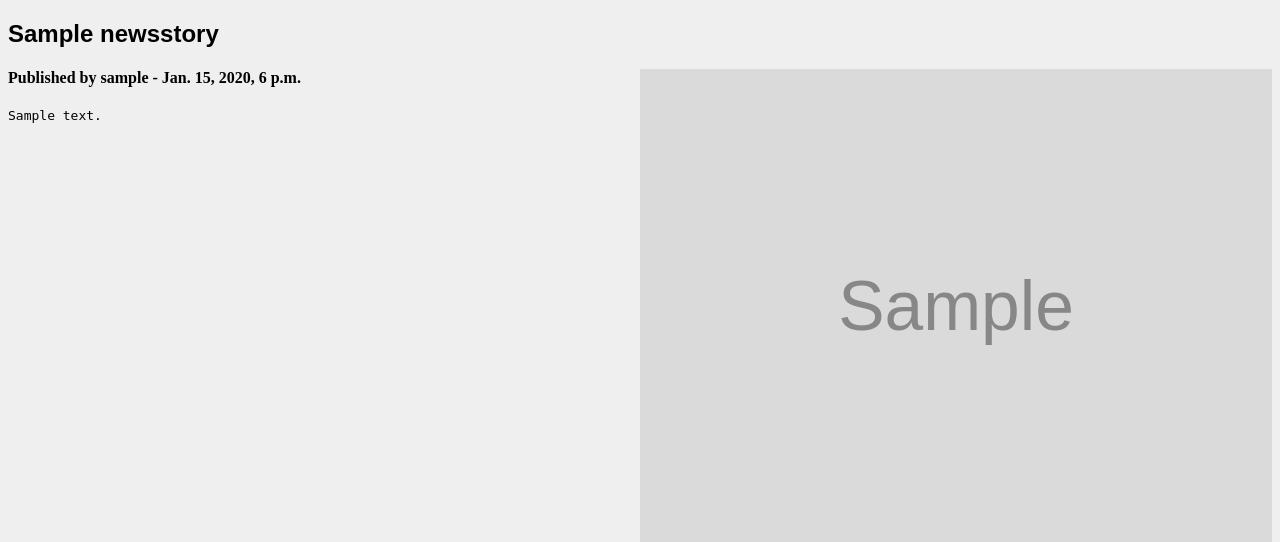
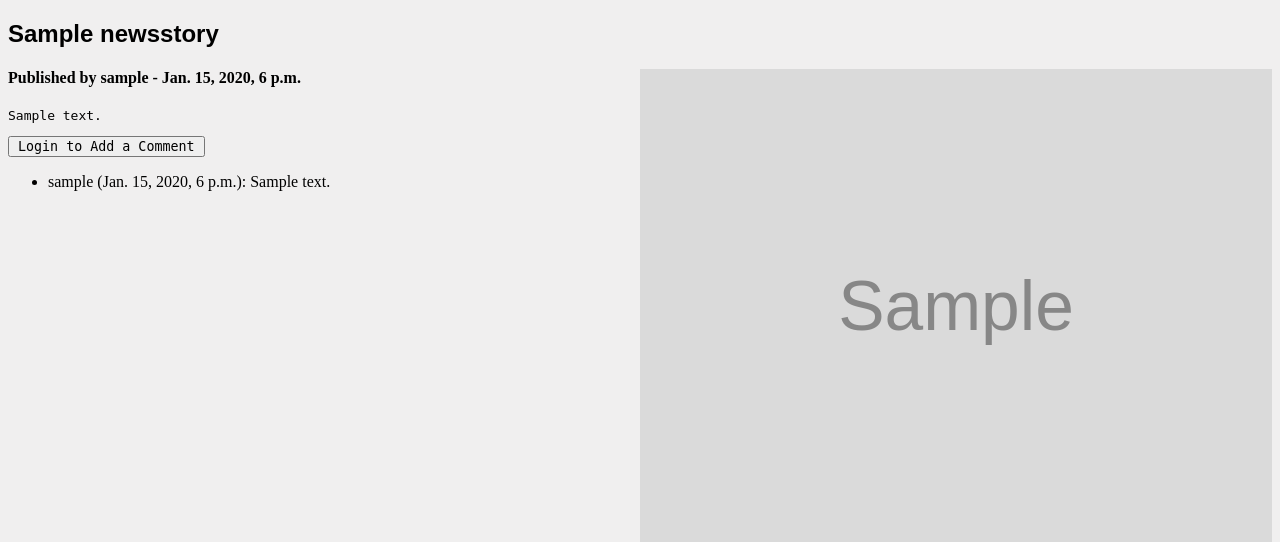
Before and after one commit to SheCodesAus/she-codes-django-news-project-Ms-KL, a Django app: page /news/1/ in a window 1280 px wide. Shown: the part 87-629 px from the top of the page. Run offline with Django 4.2, Linux system fonts and the light colour scheme; tables that the repository leaves empty hold one stand-in row (values such as "Sample post"); grey boxes marked "Sample" are stand-in pictures; parts of the project's set-up code (start-up, migrations or seed data) failed here and were passed over; some web fonts are replaced.

Commit message:
story.html - added clarification and notes on project

```diff
--- a/she_codes_news/news/templates/news/story.html
+++ b/she_codes_news/news/templates/news/story.html
@@ -1,28 +1,85 @@
-<!-- NEWS SETUP Step 13: Style the story page -->
 {% extends "base.html" %}
+
 {% load static %}
 {% block stylesheets %}
 <link rel="stylesheet" type="text/css" href="{% static 'news/styles.css' %}">
 {% endblock %}
+
 {% block content %}
 
+<!-- STORY BLOCK -->
+<!-- DO: add clickable author link-->
 <div id="story-wrapper">
     <h2>{{ story.title }}</h2>
     <div id="story-content">
-        <!-- <img src="{% static '/news/images/placeholder-5.jpg' %}"> -->
-        <!-- <img src="{% static '/news/images/ollie.jpg' %}"> -->
         <img src="{{ story.image_field }}">
         <h4>Published by {{ story.author }} - {{ story.pub_date }}</h4>
         {{ story.content|linebreaks }}
     </div>
+</div>
 
+<!-- ADD COMMENT BLOCK -->
+    <div id="comment-wrapper">
+        {% if request.user.is_authenticated %}
+        <div>
+            <form method="POST" action="{{ form_action }}">
+                {% csrf_token %}
+                {{ form.as_p }}
+                <button type="submit">Add Comment</button>
+            </form>
         </div>
+        <p><a href="{% url 'news:addComment' story.id %}">Add a Comment</a></p>
+        {% else %}
+            <button><a href="{% url 'login' %}">Login to Add a Comment</a></button>
+        {% endif %}
+
+<!-- EXISTING COMMENT BLOCK -->
+<!-- DO: add clickable author link-->
+    <ul>
+    {% for comment in story.comments.all %}
+        <li>{{ comment.author.username }} ({{comment.created_at}}): {{ comment.content }}</li>
+    {% endfor %}
+    </ul>
+</div>
+
 {% endblock %}
 
-<!-- Comment HELP!!!! -->
-<!-- https://djangocentral.com/creating-comments-system-with-django/ -->
+<!--
+    FUNCTION:
+    This page is viewed when an individual story is clicked from the index.html (news) page or if the story link is directly accessed.
+    This page displays a single story, the author, date posted, title of story, story image, comment form and comment history.
+    This page has a text field and button that says "Add Comment" (if user is logged in), which posts comments to the page.
+    The link above says "Login to Add Comment" if user is not logged in. If link is clicked, will be requested to login.
 
-<!-- {% for comment in comments %}
+    ASSIGNMENT:
+    This page is part of the "News Setup"
+    This page contains optional "additional features":
+    - Submit comments
+    - View comments
+    This page satisfies Part 2:
+    - "Show/Hide the relevant information and buttons based on whether to user is logged in/out"
+    - "Enable/Disable the relevant features based on whether the user is logged in/out"
+
+    REFERENCES:
+    - https://www.youtube.com/watch?v=SImJVdZocvQ
+    - https://djangocentral.com/creating-comments-system-with-django/
+
+    ALTERNATIVE SOLUTIONS:
+    {% comment %}
+
+        ALTERNATIVE 1: STORY BLOCK
+        <div id="story-wrapper">
+            <h2>{{ story.title }}</h2>
+            <div id="story-content">
+                <img src="{% static '/news/images/placeholder-5.jpg' %}">
+
+                <h4>Published by {{ story.author }} - {{ story.pub_date }}</h4>
+                {{ story.content|linebreaks }}
+            </div>
+        </div>
+
+        ALTERNATIVE 1: COMMENT BLOCK
+        {% for comment in comments %}
         <div>
             <p>
             {{ comment.commenter_name }}
@@ -40,9 +97,9 @@
                 </div>
             {% else %}
                 <h3>Leave a comment</h3>
-        <form action="" method="post"> -->
-        <!-- {% csrf_token %} -->
-        <!-- <table id="form_table">
+                <form action="" method="post">
+                {% csrf_token %}
+                <table id="form_table">
                     {{ comment_form.as_table }}
                 </table>
                 <input type="submit" value="submit">
@@ -50,12 +107,5 @@
             {% endif %}
         </div>
 
-
-
-
-
- KG:
-Displays one specific story
-Update folder of placeholder photos.
-Update placeholder.
+    {% endcomment %}
 -->
```
Lines whose indentation alone changed are shown as unchanged.
